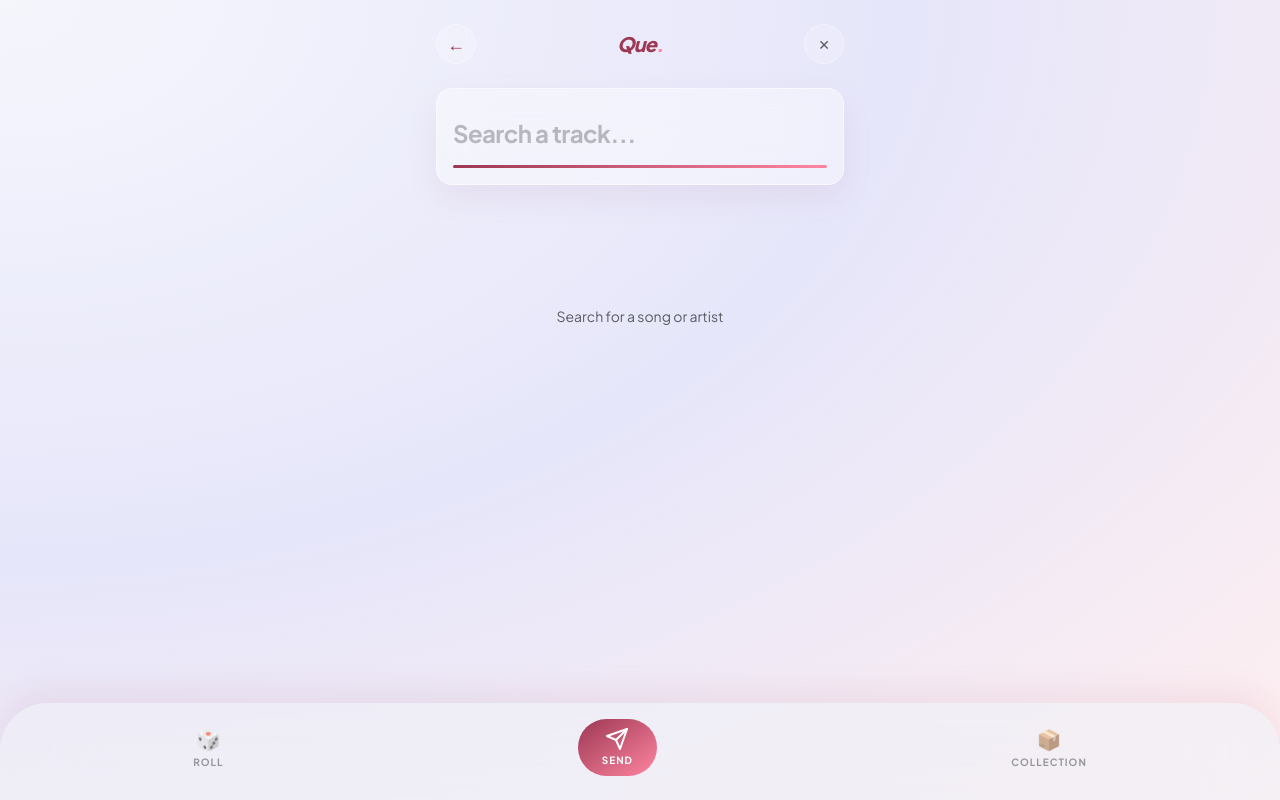
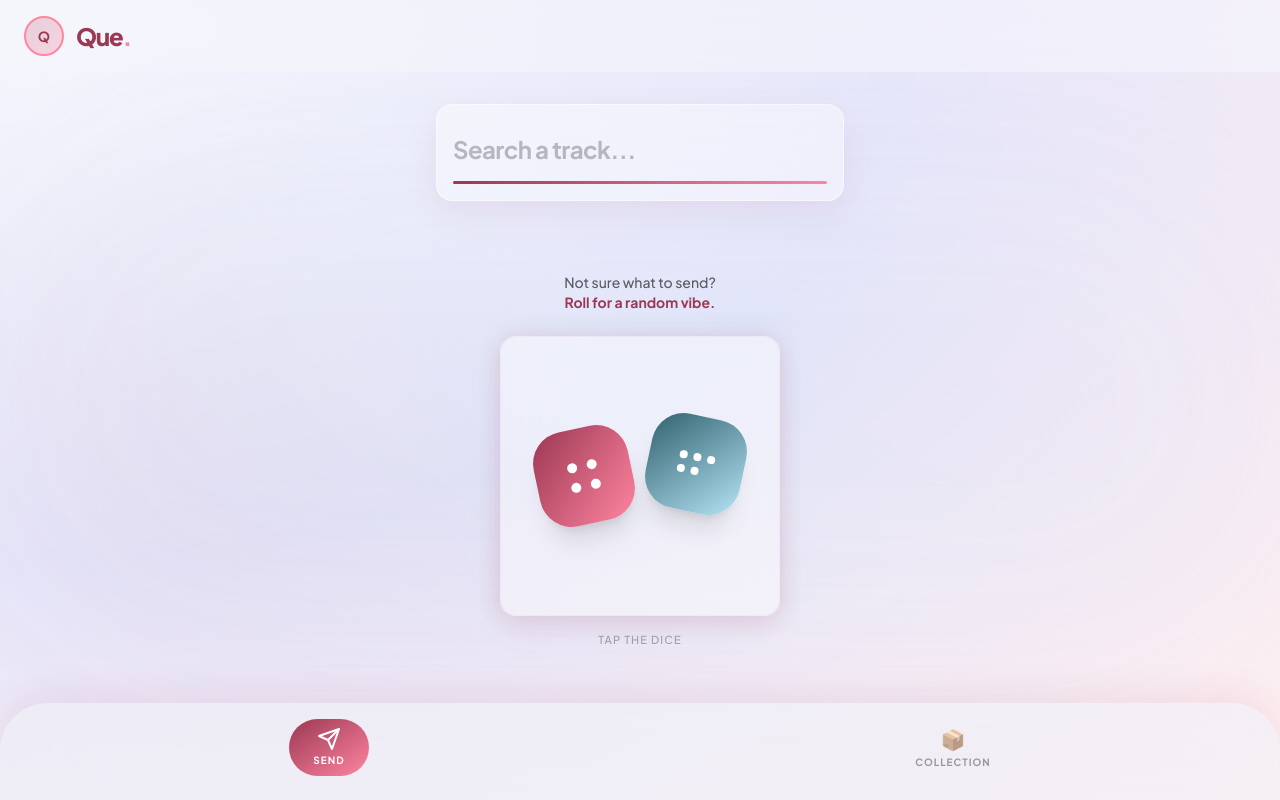
Before and after one commit to Ulmermunster/que-app, a React (Vite) app in the folder apps/web/: page /send in a window 1280 px wide. Built offline with nearby package versions, Linux system fonts and the light colour scheme.

Commit message:
Feat: Unified Split Discovery Home screen and consolidated nav

```diff
--- a/apps/web/src/pages/Home.tsx
+++ b/apps/web/src/pages/Home.tsx
@@ -1,135 +1,5 @@
-import { useNavigate } from 'react-router-dom';
-import { hapticTap } from '../lib/haptics';
+import { Navigate } from 'react-router-dom';
 
 export default function Home() {
-  const navigate = useNavigate();
-
-  return (
-    <div
-      className="w-full relative overflow-hidden"
-      style={{
-        minHeight: '100dvh',
-      }}
-    >
-      {/* ── Top App Bar ── */}
-      <header
-        className="fixed top-0 w-full z-50 flex justify-between items-center px-6 py-4"
-        style={{
-          background: 'rgba(245,246,252,0.6)',
-          backdropFilter: 'blur(20px)',
-          WebkitBackdropFilter: 'blur(20px)',
-          paddingTop: 'max(1rem, env(safe-area-inset-top))',
-        }}
-      >
-        <div className="flex items-center gap-3">
-          {/* Avatar placeholder — tinted circle */}
-          <div className="w-10 h-10 rounded-full overflow-hidden border-2 border-primary-container bg-gradient-to-br from-primary/20 to-primary-container/30 flex items-center justify-center">
-            <span className="text-primary text-sm font-bold">Q</span>
-          </div>
-          <span className="text-2xl font-black text-primary tracking-tighter font-headline">
-            Que<span className="text-primary-container">.</span>
-          </span>
-        </div>
-        <div className="w-10" />
-      </header>
-
-      {/* ── Main Content ── */}
-      <main className="relative h-screen flex flex-col items-center justify-center px-6 pt-20 pb-32">
-        {/* Pulse background blob */}
-        <div className="absolute inset-0 z-0 flex items-center justify-center pointer-events-none">
-          <div className="pulse-bg w-[120%] h-[60%] rounded-full animate-pulse" />
-        </div>
-
-        {/* Hero Section */}
-        <section className="relative z-10 w-full text-center mb-12">
-          <h1 className="font-headline font-extrabold text-4xl text-ink tracking-tight mb-2">
-            Tasting Room
-          </h1>
-          <p className="text-muted font-medium text-sm">
-            Discover your next favorite melody.
-          </p>
-        </section>
-
-        {/* ── Central Glass Card with Dice (clickable — triggers auto-roll) ── */}
-        <button
-          onPointerDown={hapticTap}
-          onClick={() => navigate('/send', { state: { autoRoll: true } })}
-          className="relative z-10 w-full max-w-sm aspect-square glass-card flex items-center justify-center mb-8 cursor-pointer active:scale-[0.97] transition-transform duration-200 group"
-          aria-label="Roll the dice"
-        >
-          {/* Pulsing glow ring behind dice */}
-          <div className="absolute inset-0 rounded-card dice-pulse-glow pointer-events-none" />
-
-          <div className="relative w-full h-full flex items-center justify-center gap-4">
-            {/* Magenta Die */}
-            <div className="w-28 h-28 bg-gradient-to-br from-primary to-primary-container rounded-lg shadow-xl transform -rotate-12 flex items-center justify-center group-hover:scale-105 transition-transform duration-300">
-              <div className="grid grid-cols-2 gap-3 p-4">
-                <div className="w-3 h-3 bg-white rounded-full" />
-                <div className="w-3 h-3 bg-white rounded-full" />
-                <div className="w-3 h-3 bg-white rounded-full" />
-                <div className="w-3 h-3 bg-white rounded-full" />
-              </div>
-            </div>
-            {/* Cyan Die */}
-            <div className="w-28 h-28 bg-gradient-to-br from-secondary to-secondary-container rounded-lg shadow-xl transform rotate-12 -translate-y-4 flex items-center justify-center group-hover:scale-105 transition-transform duration-300">
-              <div className="grid grid-cols-3 gap-2 p-4">
-                <div className="w-2 h-2 bg-white rounded-full" />
-                <div className="w-2 h-2 bg-white rounded-full" />
-                <div className="w-2 h-2 bg-white rounded-full" />
-                <div className="w-2 h-2 bg-white rounded-full" />
-                <div className="w-2 h-2 bg-white rounded-full" />
-              </div>
-            </div>
-          </div>
-        </button>
-
-        {/* Tap hint */}
-        <p className="relative z-10 text-muted text-xs font-medium tracking-wide uppercase opacity-60">
-          Tap the dice to roll
-        </p>
-      </main>
-
-      {/* ── Bottom Nav Bar (3 buttons) ── */}
-      <nav
-        className="fixed bottom-0 w-full z-50 flex justify-around items-center px-4 pt-4 rounded-t-xl"
-        style={{
-          background: 'rgba(239,240,247,0.6)',
-          backdropFilter: 'blur(40px)',
-          WebkitBackdropFilter: 'blur(40px)',
-          boxShadow: '0 -12px 32px rgba(156,56,83,0.08)',
-          paddingBottom: 'max(2rem, env(safe-area-inset-bottom))',
-        }}
-      >
-        {/* Active: ROLL */}
-        <button
-          onClick={() => navigate('/')}
-          className="flex flex-col items-center justify-center bg-gradient-to-br from-primary to-primary-container text-white rounded-full px-6 py-2 active:scale-95 transition-all duration-200"
-        >
-          <span className="text-xl">🎲</span>
-          <span className="text-[10px] uppercase tracking-widest font-bold mt-0.5 font-body">ROLL</span>
-        </button>
-
-        {/* SEND */}
-        <button
-          onClick={() => navigate('/send')}
-          className="flex flex-col items-center justify-center text-muted opacity-60 hover:scale-105 transition-transform"
-        >
-          <svg className="w-6 h-6" viewBox="0 0 24 24" fill="none" stroke="currentColor" strokeWidth="2" strokeLinecap="round" strokeLinejoin="round">
-            <line x1="22" y1="2" x2="11" y2="13" />
-            <polygon points="22 2 15 22 11 13 2 9 22 2" />
-          </svg>
-          <span className="text-[10px] uppercase tracking-widest font-bold mt-0.5 font-body">SEND</span>
-        </button>
-
-        {/* COLLECTION */}
-        <button
-          onClick={() => navigate('/queue')}
-          className="flex flex-col items-center justify-center text-muted opacity-60 hover:scale-105 transition-transform"
-        >
-          <span className="text-xl">📦</span>
-          <span className="text-[10px] uppercase tracking-widest font-bold mt-0.5 font-body">COLLECTION</span>
-        </button>
-      </nav>
-    </div>
-  );
+  return <Navigate to="/send" replace />;
 }
--- a/apps/web/src/pages/Send.tsx
+++ b/apps/web/src/pages/Send.tsx
@@ -133,21 +133,6 @@ export default function Send() {
       setDiscoveryLoading(false);
     }
   };
-
-  // Stable ref for auto-roll effect
-  const handleRollDiceRef = useRef(handleRollDice);
-  handleRollDiceRef.current = handleRollDice;
-
-  // Auto-roll when navigated from Home dice
-  const autoRoll = (location.state as any)?.autoRoll;
-  const autoRolled = useRef(false);
-  useEffect(() => {
-    if (autoRoll && !autoRolled.current && !discoveryMode) {
-      autoRolled.current = true;
-      window.history.replaceState({}, '');
-      handleRollDiceRef.current();
-    }
-  }, [autoRoll, discoveryMode]);
 
   const handleQueIt = () => {
     if (!discoveryTrack) return;
@@ -439,7 +424,7 @@ export default function Send() {
           )}
         </main>
 
-        {/* ── Bottom Nav Bar ── */}
+        {/* ── Bottom Nav Bar (2 buttons) ── */}
         <nav
           className="fixed bottom-0 w-full z-50 flex justify-around items-center px-4 pt-4 rounded-t-xl"
           style={{
@@ -450,13 +435,6 @@ export default function Send() {
             paddingBottom: 'max(1.5rem, env(safe-area-inset-bottom))',
           }}
         >
-          <button
-            onClick={() => { exitDiscovery(); navigate('/'); }}
-            className="flex flex-col items-center justify-center text-muted opacity-60 hover:scale-105 transition-transform"
-          >
-            <span className="text-xl">🎲</span>
-            <span className="text-[10px] uppercase tracking-widest font-bold mt-0.5 font-body">ROLL</span>
-          </button>
           <button
             onClick={exitDiscovery}
             className="flex flex-col items-center justify-center bg-gradient-to-br from-primary to-primary-container text-white rounded-full px-6 py-2 active:scale-95 transition-all duration-200"
@@ -479,70 +457,76 @@ export default function Send() {
     );
   }
 
-  // ════════════════════════════════════════
-  // ── Normal Search UI ──
-  // ════════════════════════════════════════
+  // ════════════════════════════════════════════
+  // ── Unified Home / Search Screen ──
+  // ════════════════════════════════════════════
+  const hasResults = searched && (tracks.length > 0 || artists.length > 0);
+
   return (
     <div
-      className="w-full max-w-md mx-auto px-5 flex flex-col"
+      className="w-full relative overflow-hidden"
+      style={{ minHeight: '100dvh' }}
+    >
+      {/* ── Ambient pulse blob ── */}
+      <div className="absolute inset-0 z-0 flex items-center justify-center pointer-events-none">
+        <div className="pulse-bg w-[120%] h-[60%] rounded-full animate-pulse" />
+      </div>
+
+      {/* ── Top Header ── */}
+      <header
+        className="fixed top-0 w-full z-50 flex items-center justify-between px-6 py-4"
         style={{
-        minHeight: '100dvh',
+          background: 'rgba(245,246,252,0.6)',
+          backdropFilter: 'blur(20px)',
+          WebkitBackdropFilter: 'blur(20px)',
           paddingTop: 'max(1rem, env(safe-area-inset-top))',
-        paddingBottom: 'max(6rem, calc(5rem + env(safe-area-inset-bottom)))',
         }}
       >
-      {/* ── Top Bar ── */}
-      <div className="flex items-center justify-between py-2">
-        <button
-          onClick={() => navigate('/')}
-          className="w-10 h-10 rounded-full bg-white/20 backdrop-blur-md border border-white/30 flex items-center justify-center text-primary text-lg active:scale-95 transition-transform"
-        >
-          ←
-        </button>
-        <span className="font-headline font-black italic text-xl text-primary tracking-tighter">
+        <div className="flex items-center gap-3">
+          <div className="w-10 h-10 rounded-full overflow-hidden border-2 border-primary-container bg-gradient-to-br from-primary/20 to-primary-container/30 flex items-center justify-center">
+            <span className="text-primary text-sm font-bold">Q</span>
+          </div>
+          <span className="text-2xl font-black text-primary tracking-tighter font-headline">
             Que<span className="text-primary-container">.</span>
           </span>
-        <button
-          onClick={() => navigate('/')}
-          className="w-10 h-10 rounded-full bg-white/20 backdrop-blur-md border border-white/30 flex items-center justify-center text-muted text-sm active:scale-95 transition-transform"
+        </div>
+        <div className="w-10" />
+      </header>
+
+      {/* ── Main Content ── */}
+      <main
+        className="relative z-10 w-full max-w-md mx-auto px-5 flex flex-col"
+        style={{
+          paddingTop: 'calc(max(1rem, env(safe-area-inset-top)) + 80px)',
+          paddingBottom: 'max(7rem, calc(6rem + env(safe-area-inset-bottom)))',
+          minHeight: '100dvh',
+        }}
       >
-          ✕
-        </button>
-      </div>
-
-      {/* ── Search Input ── */}
-      <div className="mt-4">
+        {/* ── Search Bar ── */}
+        <div className="mt-2">
           <SearchInput onSearch={handleSearch} isLoading={searchLoading} />
         </div>
 
         {/* Search loading */}
         {searchLoading && (
-        <p className="text-center text-primary text-sm font-medium mt-4 font-body">searching...</p>
+          <p className="text-center text-primary text-sm font-medium mt-6 font-body">searching...</p>
         )}
 
-      {/* Empty state */}
-      {!searchLoading && !searched && (
-        <div className="flex flex-col items-center justify-center flex-1">
-          <p className="text-sm text-muted font-body">Search for a song or artist</p>
-        </div>
-      )}
-
-      {/* Error */}
+        {/* Search error */}
         {searchError && (
           <p className="text-center text-error text-sm mt-4 font-body">{searchError}</p>
         )}
 
         {/* No results */}
-      {!searchLoading && searched && tracks.length === 0 && artists.length === 0 && !searchError && (
-        <div className="glass-card p-6 text-center space-y-2 mt-4">
+        {!searchLoading && searched && !hasResults && !searchError && (
+          <div className="glass-card p-6 text-center space-y-2 mt-6">
             <p className="text-muted text-sm font-body">No results found</p>
-          <p className="text-xs text-muted font-body">
-            Try a different search term.
-          </p>
+            <p className="text-xs text-muted font-body">Try a different search term.</p>
           </div>
         )}
 
-      {/* ── Track & Artist Results ── */}
+        {/* ── Search Results ── */}
+        {hasResults && (
           <div
             className="flex-1 overflow-y-auto mt-4 -mx-1 px-1"
             style={{ WebkitOverflowScrolling: 'touch' } as React.CSSProperties}
@@ -558,7 +542,6 @@ export default function Send() {
                 ))}
               </div>
             )}
-
             {artists.length > 0 && (
               <div className="space-y-0">
                 <div className="px-1 py-2 text-xs font-semibold text-muted uppercase tracking-wider font-body">
@@ -574,8 +557,62 @@ export default function Send() {
               </div>
             )}
           </div>
+        )}
 
-      {/* ── Bottom Nav Bar ── */}
+        {/* ═══════════════════════════════════════════ */}
+        {/* ── Dice Card (default empty state) ──      */}
+        {/* Show when no search is active               */}
+        {/* ═══════════════════════════════════════════ */}
+        {!searchLoading && !hasResults && !searchError && (
+          <div className="flex flex-col items-center mt-8 flex-1 justify-center">
+            {/* Prompt text */}
+            <p className="text-muted text-sm font-medium font-body text-center mb-6 px-4">
+              Not sure what to send?<br />
+              <span className="text-primary font-bold">Roll for a random vibe.</span>
+            </p>
+
+            {/* ── 3D Dice Card ── */}
+            <button
+              onPointerDown={hapticTap}
+              onClick={handleRollDice}
+              className="relative w-full max-w-[280px] aspect-square glass-card flex items-center justify-center cursor-pointer active:scale-[0.97] transition-transform duration-200 group"
+              aria-label="Roll the dice"
+            >
+              {/* Pulsing glow ring */}
+              <div className="absolute inset-0 rounded-card dice-pulse-glow pointer-events-none" />
+
+              <div className="relative w-full h-full flex items-center justify-center gap-4">
+                {/* Magenta Die */}
+                <div className="w-24 h-24 bg-gradient-to-br from-primary to-primary-container rounded-lg shadow-xl transform -rotate-12 flex items-center justify-center group-hover:scale-105 transition-transform duration-300">
+                  <div className="grid grid-cols-2 gap-2.5 p-3">
+                    <div className="w-2.5 h-2.5 bg-white rounded-full" />
+                    <div className="w-2.5 h-2.5 bg-white rounded-full" />
+                    <div className="w-2.5 h-2.5 bg-white rounded-full" />
+                    <div className="w-2.5 h-2.5 bg-white rounded-full" />
+                  </div>
+                </div>
+                {/* Cyan Die */}
+                <div className="w-24 h-24 bg-gradient-to-br from-secondary to-secondary-container rounded-lg shadow-xl transform rotate-12 -translate-y-3 flex items-center justify-center group-hover:scale-105 transition-transform duration-300">
+                  <div className="grid grid-cols-3 gap-1.5 p-3">
+                    <div className="w-2 h-2 bg-white rounded-full" />
+                    <div className="w-2 h-2 bg-white rounded-full" />
+                    <div className="w-2 h-2 bg-white rounded-full" />
+                    <div className="w-2 h-2 bg-white rounded-full" />
+                    <div className="w-2 h-2 bg-white rounded-full" />
+                  </div>
+                </div>
+              </div>
+            </button>
+
+            {/* Tap hint */}
+            <p className="text-muted text-[11px] font-medium tracking-widest uppercase opacity-50 mt-4">
+              Tap the dice
+            </p>
+          </div>
+        )}
+      </main>
+
+      {/* ── Bottom Nav Bar (2 buttons) ── */}
       <nav
         className="fixed bottom-0 left-0 w-full z-50 flex justify-around items-center px-4 pt-4 rounded-t-xl"
         style={{
@@ -586,13 +623,6 @@ export default function Send() {
           paddingBottom: 'max(1.5rem, env(safe-area-inset-bottom))',
         }}
       >
-        <button
-          onClick={() => navigate('/')}
-          className="flex flex-col items-center justify-center text-muted opacity-60 hover:scale-105 transition-transform"
-        >
-          <span className="text-xl">🎲</span>
-          <span className="text-[10px] uppercase tracking-widest font-bold mt-0.5 font-body">ROLL</span>
-        </button>
         <button
           className="flex flex-col items-center justify-center bg-gradient-to-br from-primary to-primary-container text-white rounded-full px-6 py-2 active:scale-95 transition-all duration-200"
         >
```
Lines whose indentation alone changed are shown as unchanged.
